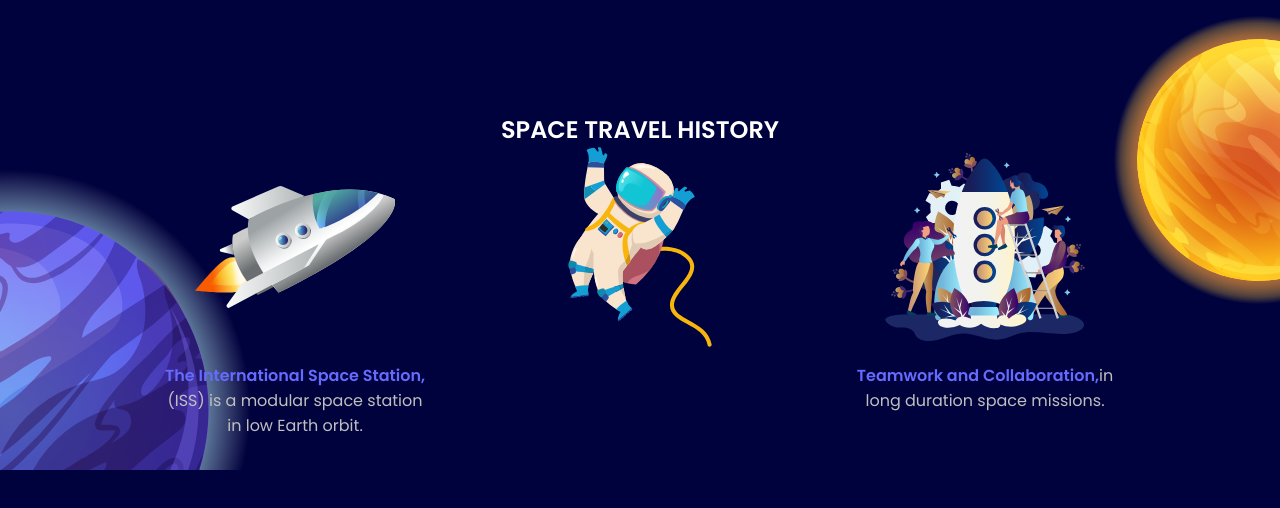
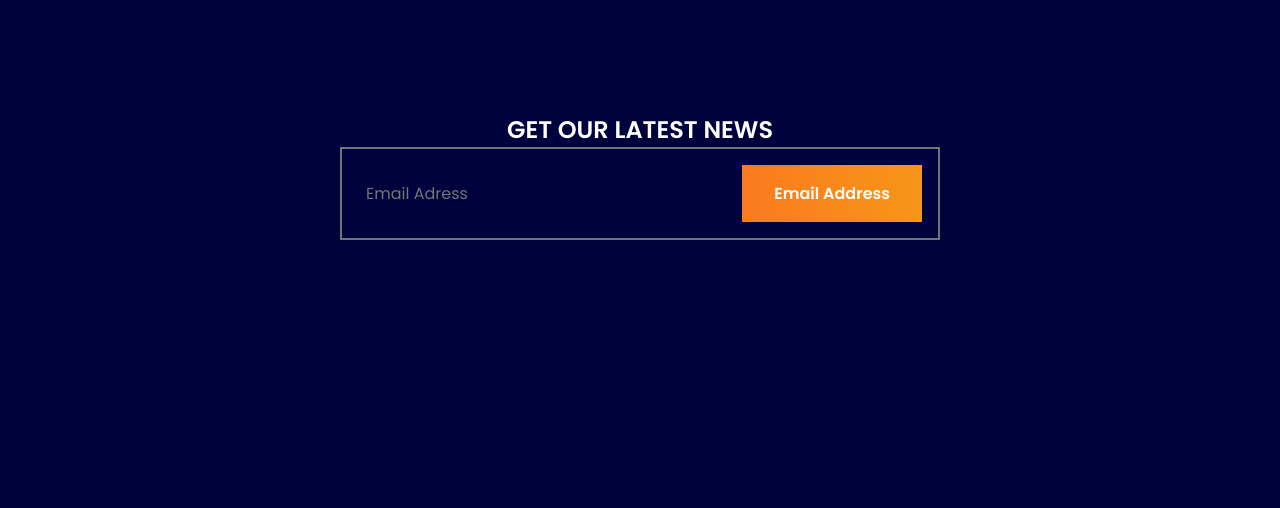
Before and after one commit to YuzkoNikita/Space-website-on-react, a React (Vite) app: page / in a window 1280 px wide. Shown: the top 508 px of the page. Built offline with nearby package versions, Linux system fonts and the light colour scheme.

Commit message:
the Contact.css file has been changed to Contact.scss

```diff
--- a/src/components/Main/Contact/Contact.css
+++ /dev/null
@@ -1,39 +0,0 @@
-.cntact_container {
-    padding-bottom: 2rem;
-  }
-
-  .contact_form {
-    display: grid;
-    row-gap: 1rem;
-  }
-
-  .contact_input {
-    width: 100%;
-    background-color: var(--body-color);
-    border: 2px solid var(--border-color);
-    padding: 1rem;
-    color: var(--white-color);
-  }
-
-  .contact_form button {
-    cursor: pointer;
-  }
-
-/* ============== BREAKPOINTS ============== */
-/* ============== For medium devices ================ */
-@media screen and (min-width: 768px) {
-  .contact_form {
-    width: 600px;
-    justify-self: center;
-    display: grid;
-    grid-template-columns: 1fr max-content;
-    column-gap: 1rem;
-    border: 2px solid var(--border-color);
-    padding: 1rem 1rem 1rem 1.5rem;
-  }
-
-  .contact_input {
-    border: none;
-    padding: 0;
-  }
-}
--- a/src/components/Main/Contact/Contact.jsx
+++ b/src/components/Main/Contact/Contact.jsx
@@ -1,12 +1,11 @@
 import TitleSection from '../../../minorComponents/TitleSection/TitleSection'
-import './Contact.css'
 
 export default function Contact() {
   return (
         <section className="contact section">
             <TitleSection sectionTitle={<>GET OUR <span>LATEST NEWS</span></>} />
 
-            <div className="cntact_container container grid">
+            <div className="contact_container container grid">
                <form action="" className="contact_form">
                   <input type="email" placeholder="Email Adress" name="email" className="contact_input" />
                   <button type="submit" className="button button_yellow">Email Address</button>
--- /dev/null
+++ b/src/components/Main/Contact/Contact.scss
@@ -0,0 +1,38 @@
+.contact {
+  .contact_container {
+    padding-bottom: 2rem;
+    .contact_form {
+      display: grid;
+      row-gap: 1rem;
+      .contact_input {
+        width: 100%;
+        background-color: var(--body-color);
+        border: 2px solid var(--border-color);
+        padding: 1rem;
+        color: var(--white-color);
+      }
+      button {
+        cursor: pointer;
+      }
+    }
+  }
+  /* ============== BREAKPOINTS ============== */
+  /* ============== For medium devices ================ */
+  @media screen and (min-width: 768px) {
+    .contact_container {
+      .contact_form {
+        width: 600px;
+        justify-self: center;
+        display: grid;
+        grid-template-columns: 1fr max-content;
+        column-gap: 1rem;
+        border: 2px solid var(--border-color);
+        padding: 1rem 1rem 1rem 1.5rem;
+        .contact_input {
+          border: none;
+          padding: 0;
+        }
+      }
+    }
+  }
+}
--- a/src/components/Main/Main.jsx
+++ b/src/components/Main/Main.jsx
@@ -10,9 +10,9 @@ export default function Main() {
     <>
       {/* <Home />
       <Travel />
-      <Explore /> */}
-      <TravelHistory />
-      {/* <Contact /> */}
+      <Explore />
+      <TravelHistory /> */}
+      <Contact />
     </>
   )
 }
--- a/src/sass/index.scss
+++ b/src/sass/index.scss
@@ -17,6 +17,7 @@
 @import "../components/Main/TravelHistory/TravelHistory.scss";
 @import "../components/Main/TravelHistory/TravelHistoryCard/TravelHistoryCard.scss";
 
+@import "../components/Main/Contact/Contact.scss";
 // Footer components
 
 // Minor components
```
Also changed, not shown: src/components/Main/TravelHistory/TravelHistoryCard/TravelHistoryCard.scss (line endings or trailing spaces).
